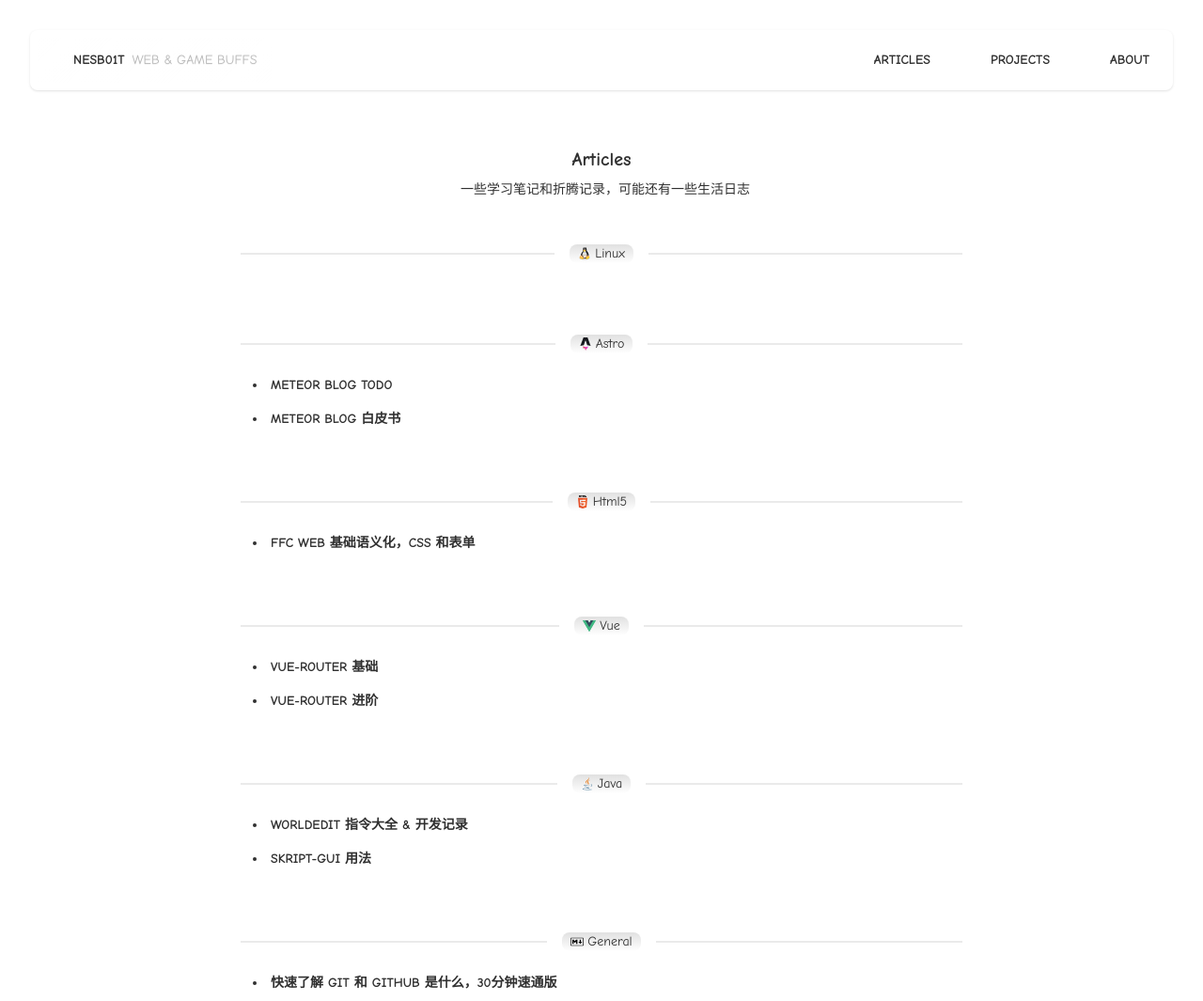
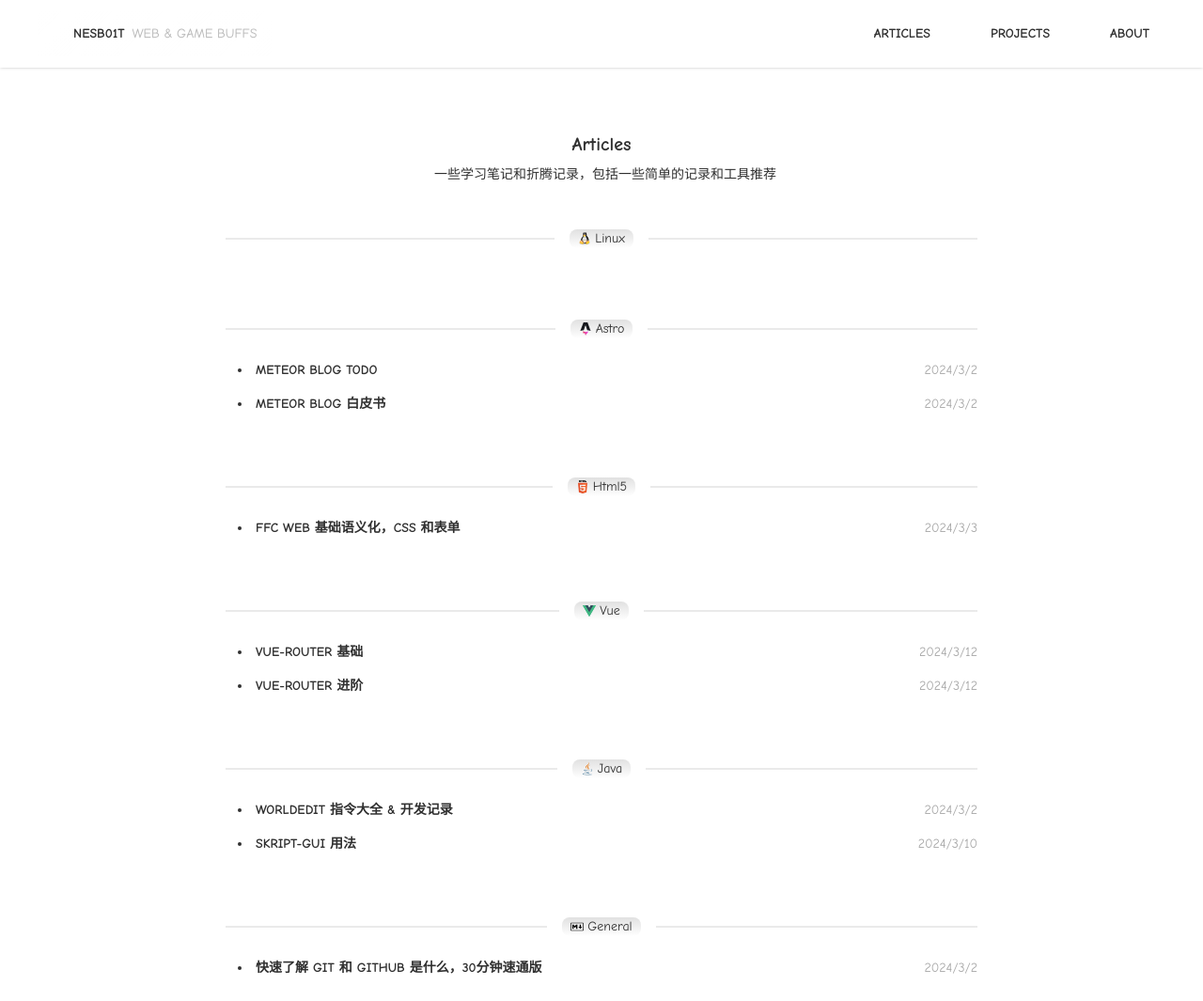
Before and after one commit to Nesb01t/meteor-template, an Astro site: page /article in a window 1280 px wide. Shown: the top 1065 px of the page at 94% size. Built offline with nearby package versions, Linux system fonts and the light colour scheme; Astro itself is replaced by a stand-in of ours; some icons are missing.

Commit message:
update try built new router

```diff
--- a/src/components/article/item.astro
+++ b/src/components/article/item.astro
@@ -2,9 +2,28 @@
 const { article } = Astro.props;
 ---
 
-<div class="tooltip" data-tip="点击跳转">
-  <a class="btn btn-ghost btn-sm" href={article.title}>
-    <li>{article.title}</li>
-    <!--<div class="badge badge-ghost badge-sm">{article.tag}</div>-->
-  </a>
+<div class="article-list-item">
+  <div class="tooltip" data-tip="点击跳转">
+    <a class="btn btn-ghost btn-sm" href={'article/' + article.title}>
+      <li class="align-left">
+        <span>
+          {article.title}
+        </span>
+      </li>
+      <!--<div class="badge badge-ghost badge-sm">{article.tag}</div>-->
+    </a>
+  </div>
+  <span class="release-date">
+    {article.date}
+  </span>
 </div>
+
+<style>
+  .article-list-item {
+    @apply w-full flex items-center;
+  }
+
+  .release-date {
+    @apply ml-auto text-primary-focus cursor-default text-sm;
+  }
+</style>
--- a/src/components/badge-set/star-fill.astro
+++ b/src/components/badge-set/star-fill.astro
@@ -2,4 +2,4 @@
 import BaseBadge from './base-badge.astro';
 ---
 
-<BaseBadge name="关注" icon="mage:star-fill" />
+<BaseBadge name="Waitlist" icon="mage:star-fill" />
--- a/src/components/navbar.astro
+++ b/src/components/navbar/index.astro
@@ -3,7 +3,7 @@
 ---
 
 <div class="navbar-wrapper">
-  <div class="navbar rounded-lg backdrop-blur shadow">
+  <div class="navbar rounded-lg">
     <div class="flex-1">
       <button class="btn glass">
         <Icon name="mage:note-fill" />
@@ -12,19 +12,19 @@
       </button>
     </div>
     <div class="flex-none gap-2">
-      <div class="tooltip" data-tip="博客列表">
+      <div class="tooltip tooltip-bottom" data-tip="博客列表">
         <a class="btn btn-ghost" href="/article">
           <Icon name="mage:folder-2-fill" />
            articles</a
         >
       </div>
-      <div class="tooltip" data-tip="项目列表">
+      <div class="tooltip tooltip-bottom" data-tip="项目列表">
         <a class="btn btn-ghost" href="/project">
           <Icon name="mage:box-3d-fill" />
            projects</a
         >
       </div>
-      <div class="tooltip" data-tip="关于我">
+      <div class="tooltip tooltip-bottom" data-tip="关于我">
         <a class="btn btn-ghost" href="/about">
           <Icon name="mage:water-drop-fill" />
            about</a
@@ -37,7 +37,7 @@
 
 <style>
   .navbar-wrapper {
-    @apply fixed p-8 top-0 left-0 right-0 z-10;
+    @apply fixed px-8 py-1 top-0 left-0 right-0 z-10 backdrop-blur shadow;
   }
 
   .navbar__subtitle {
--- a/src/layouts/base/index.astro
+++ b/src/layouts/base/index.astro
@@ -1,5 +1,5 @@
 ---
-import Navbar from '@components/navbar.astro';
+import Navbar from '@components/navbar/index.astro';
 import '../../global.css';
 import './index.css';
 ---
--- a/src/layouts/base/index.css
+++ b/src/layouts/base/index.css
@@ -4,5 +4,5 @@
 }
 
 main {
-  @apply flex flex-col items-center mx-auto p-4 max-w-[800px];
+  @apply flex flex-col items-center mx-auto max-w-[800px];
 }
--- a/src/pages/article.astro
+++ b/src/pages/article.astro
@@ -5,7 +5,7 @@
 
 <BaseLayout>
   <h2>Articles</h2>
-  <p>一些学习笔记和折腾记录，可能还有一些生活日志</p>
+  <p>一些学习笔记和折腾记录，包括一些简单的记录和工具推荐</p>
   <div class="articles">
     <ArticleList />
   </div>
--- a/src/utils/glob.ts
+++ b/src/utils/glob.ts
@@ -5,6 +5,7 @@
   title: string;
   content: string;
   tag?: string;
+  date?: string;
 }
 
 export const parseArticles = (
@@ -14,10 +15,12 @@
     const title = getBaseName(post.file);
     const content = post.compiledContent();
     const tag = post.frontmatter.tag;
+    const date = post.frontmatter.date;
     return {
       title,
       content,
       tag,
+      date,
     };
   });
 };
```
